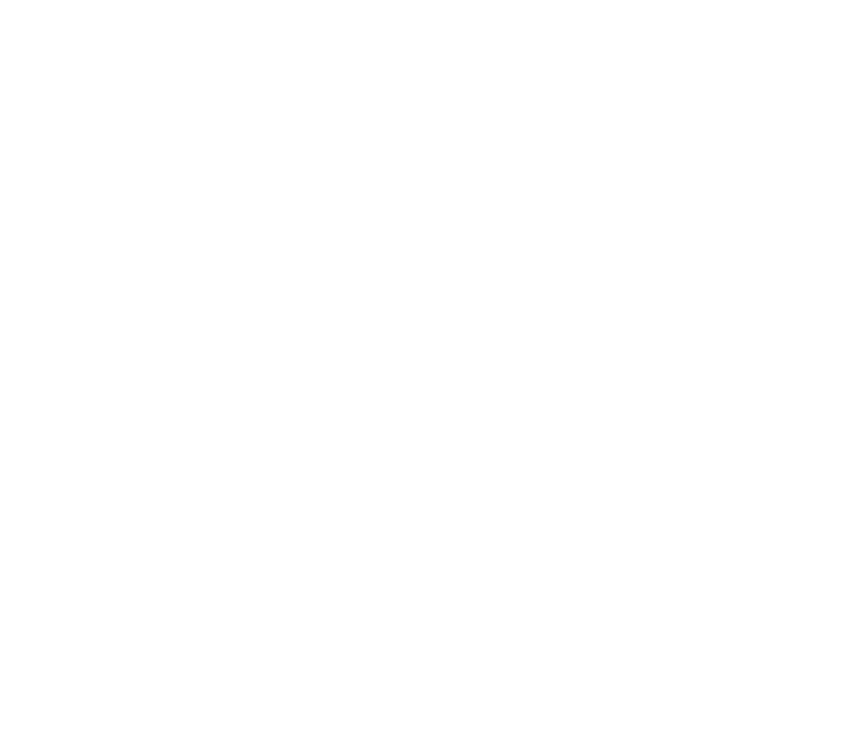
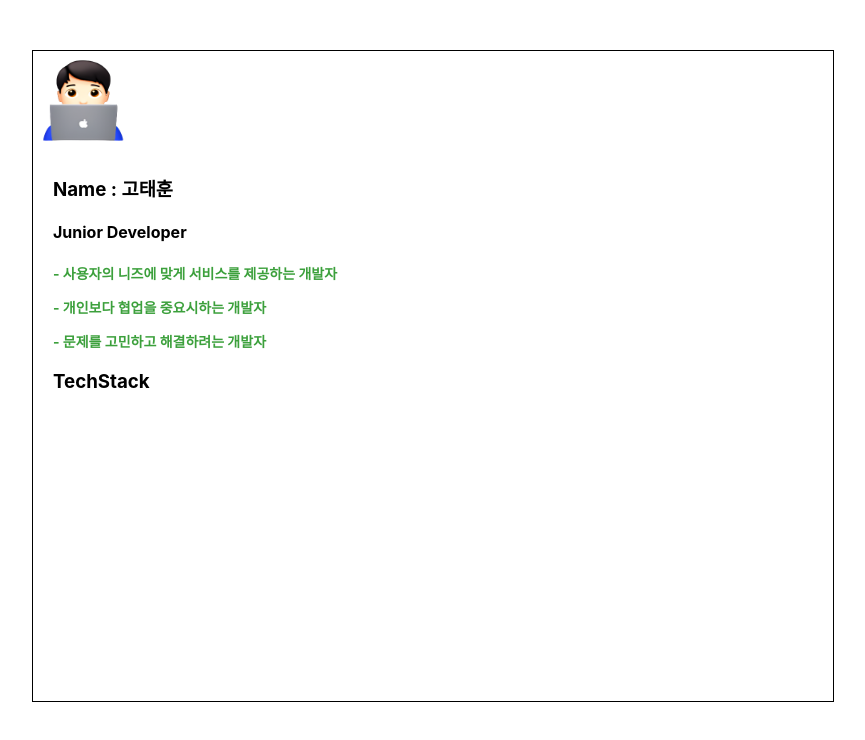
Before and after one commit to koth1999/ReactProject, a React (Create React App) app in the folder react_project/: page /portfolio in a window 1280 px wide. Shown: the top 740 px of the page, without its empty margins (118-983 px from the left). Built offline with nearby package versions, Linux system fonts and the light colour scheme.

Commit message:
2023/09/08 이미지 추가
2023/09/08 이미지 추가

```diff
--- a/react_project/src/Project/portfolio.js
+++ b/react_project/src/Project/portfolio.js
@@ -1,13 +1,55 @@
 import React from "react";
 import styled from "styled-components";
+import profile from "../ImageFolder/profile.png";
+
 
 const PortfolioBlock = styled.div`
+    margin-top: 50px;
+    margin-left: 150px;
+    width: 800px;
+    height: 650px;
+    border: 1px solid black;
+`
 
+const InfoBlock = styled.div`
+
+    .profile {
+        width: 100px;
+        height: 100px;
+    }
+
+    .Info {
+        margin-left: 20px;
+    }
+
+    p {
+        font-weight: bold;
+        font-size: 14px;
+        color : #3CA03C;
+    }
 `
 
 const Portfolio = () => {
     return(
         <PortfolioBlock>
+            <InfoBlock>
+                <div className="profileImg">
+                    <img src={profile} alt="profile" className="profile"/>
+                </div>
+
+                <div className="Info">
+                    <h3 className="name">Name : 고태훈</h3>
+                    <h4>Junior Developer</h4>
+                    <p>- 사용자의 니즈에 맞게 서비스를 제공하는 개발자</p>
+                    <p>- 개인보다 협업을 중요시하는 개발자</p>
+                    <p>- 문제를 고민하고 해결하려는 개발자</p>
+
+                    <h3 className="TechStack">
+                        TechStack
+                    </h3>
+                </div>
+
+            </InfoBlock>
         </PortfolioBlock>
     )
 }
```
Also changed, not shown: react_project/src/ImageFolder/profile.png (added).
